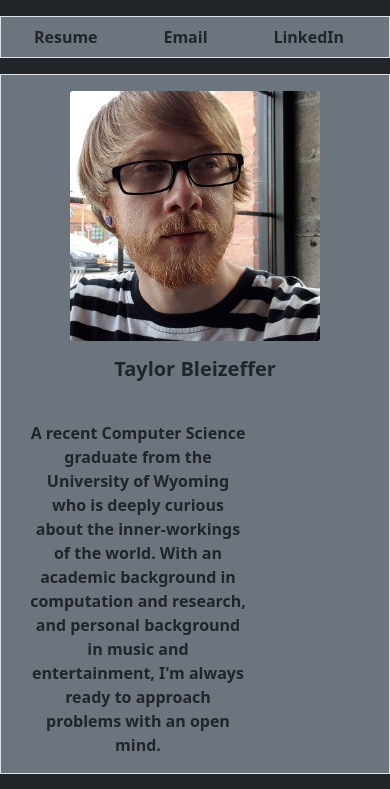
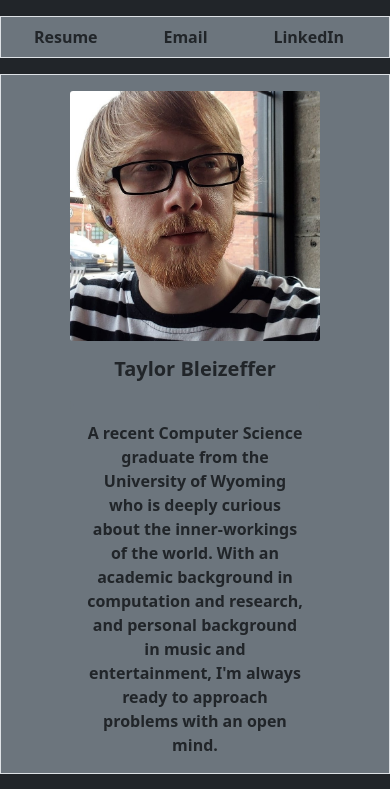
Before and after one commit to tbzeff/my-portfolio, a React (Create React App) app: page / in a window 390 px wide. Shown: the top 789 px of the page. Built offline with nearby package versions, Linux system fonts and the light colour scheme.

Commit message:
Fixed header paragraph alignment on mobile width

```diff
--- a/src/components/PageHeader.jsx
+++ b/src/components/PageHeader.jsx
@@ -8,7 +8,8 @@ import Row from 'react-bootstrap/Row';
 import Col from 'react-bootstrap/Col';
 
 const PageHeader = () => (
-    <Container className="m-auto mb-3 bg-secondary border" style={{ width: '700px' }}>
+    <Container className="m-auto d-flex mb-3 bg-secondary border" style={{ width: '700px' }}>
+
         <Row>
             <Col>
                 <Card className= "m-auto bg-secondary border-0" style={{ width: '250px' }}>
@@ -18,8 +19,9 @@ const PageHeader = () => (
                     </Card.Body>
                 </Card>
             </Col>
+
             <Col>
-                <Card className="p-auto bg-secondary border-0" style={{ width: '250px' }}>
+                <Card className="m-auto p-auto bg-secondary border-0" style={{ width: '250px' }}>
                     <Card.Body className="m-auto">
                         <Card.Text className="fw-bold text-center">
                         A recent Computer Science graduate from the University of Wyoming who is deeply curious about the inner-workings of the world. With an academic background in computation and research, and personal background in music and entertainment, I'm always ready to approach problems with an open mind.
@@ -28,6 +30,7 @@ const PageHeader = () => (
                 </Card>
             </Col>
         </Row>
+
     </Container>
 )
 
```
